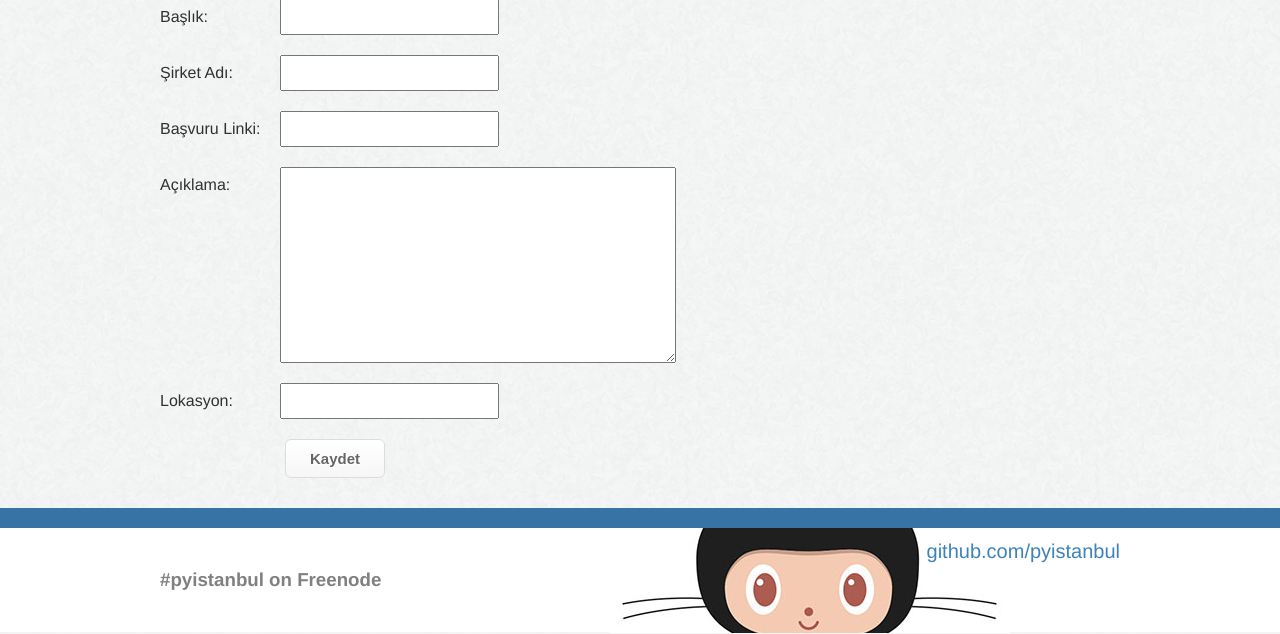
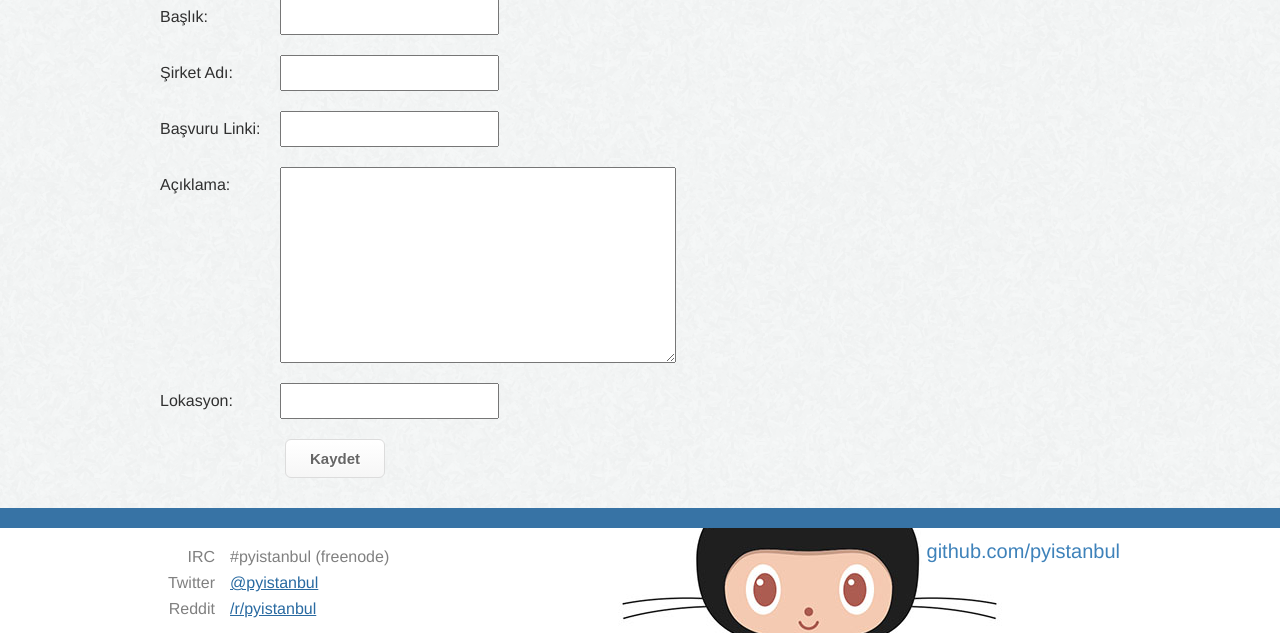
Before and after one commit to pyistanbul/website, a Django app: page /jobs/new in a window 1280 px wide. Shown: the part 228-862 px from the top of the page. Run offline with Django 3.2, Linux system fonts and the light colour scheme; parts of the project's set-up code (start-up, migrations or seed data) failed here and were passed over; some libraries are stand-ins or nearby versions.

Commit message:
Closes #7.

```diff
--- a/web/static/css/main.css
+++ b/web/static/css/main.css
@@ -66,6 +66,10 @@ body {
     margin: 0 5%;
 }
 
+.footer-container {
+    height: 106px;
+}
+
 .footer-container,
 .main aside {
     border-top: 20px solid #3773a5;
@@ -107,10 +111,6 @@ nav a {
     padding: 0 5% 10px;
 }
 
-.footer-container footer {
-    padding: 20px 0;
-}
-
 .post {
     width: 550px;
     line-height: 27px;
@@ -133,17 +133,19 @@ nav a {
     margin: 3px 0;
 }
 
-.post a {
+.post a,
+dl dd a {
    color: #296aa1;
 }
 
 #github {
     background: url(../images/octocat.jpg) no-repeat left -70px;
+    /*border: 1px #ff0000 solid;*/
     float: right;
     width: 510px;
     padding-top: 10px;
     text-align: right;
-    margin-top: -20px;
+    margin-top: -16px;
     height: 95px;
 }
 
@@ -152,6 +154,18 @@ nav a {
     font-size: 20px;
     text-decoration: none;
 }
+
+dl {
+    width: 300px;
+}
+
+dl dt {
+    float: left;
+    padding-right: 15px;
+    text-align: right;
+    width: 55px;
+}
+
 
 /* ===============
     ALL: IE Fixes
--- a/web/templates/base.html
+++ b/web/templates/base.html
@@ -54,8 +54,15 @@
 
 <div class="footer-container">
     <footer class="wrapper">
-        <div id="github"><a href="http://github.com/pyistanbul">github.com/pyistanbul</a></div>
-        <h3>#pyistanbul on Freenode</h3>
+        <div id="github"><a href="https://github.com/pyistanbul">github.com/pyistanbul</a></div>
+        <dl>
+            <dt>IRC</dt>
+            <dd>#pyistanbul (freenode)</dd>
+            <dt>Twitter</dt>
+            <dd><a href="https://twitter.com/pyistanbul">@pyistanbul</a></dd>
+            <dt>Reddit</dt>
+            <dd><a href="http://www.reddit.com/r/pyistanbul/">/r/pyistanbul</a></dd>
+        </dl>
     </footer>
 </div>
 
```
